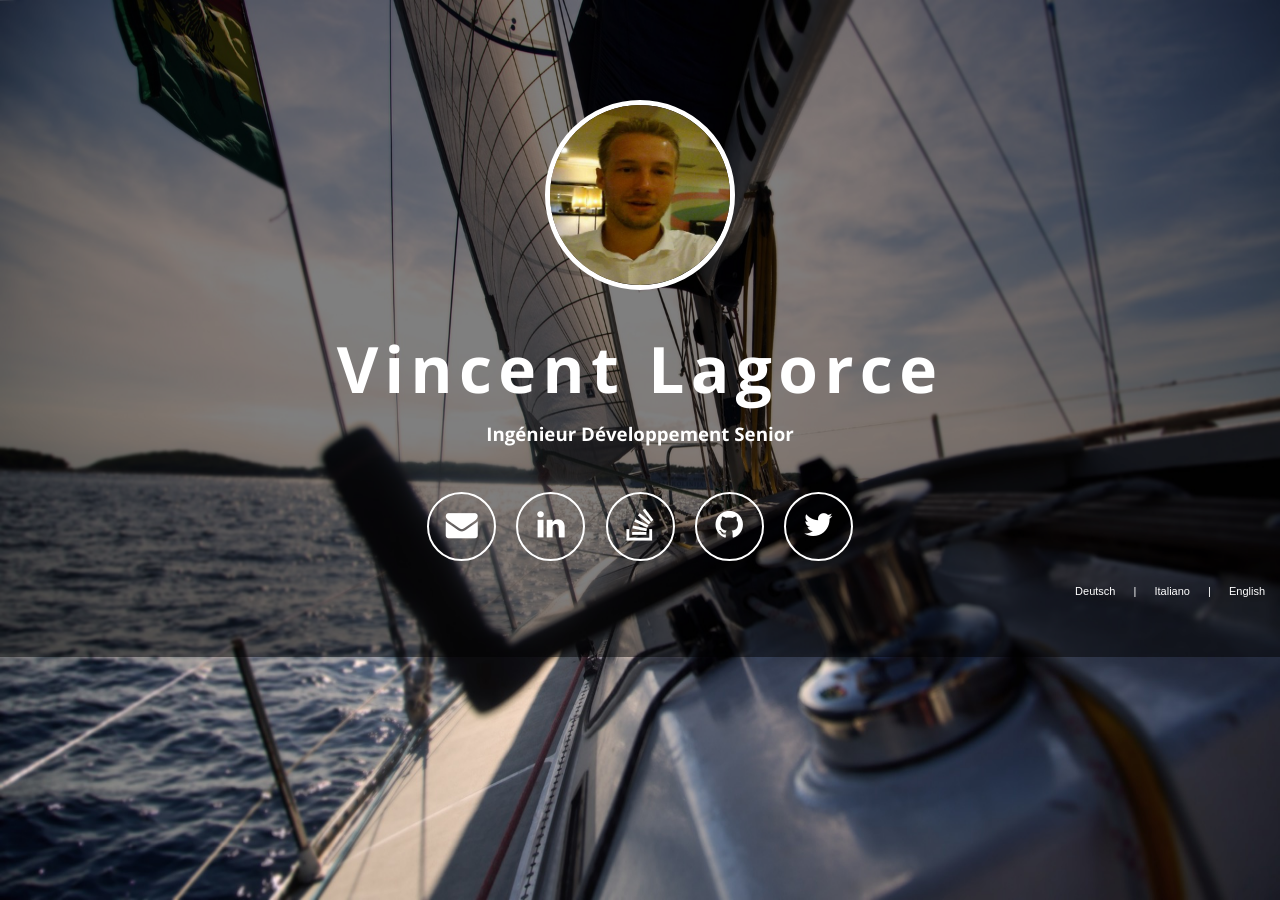
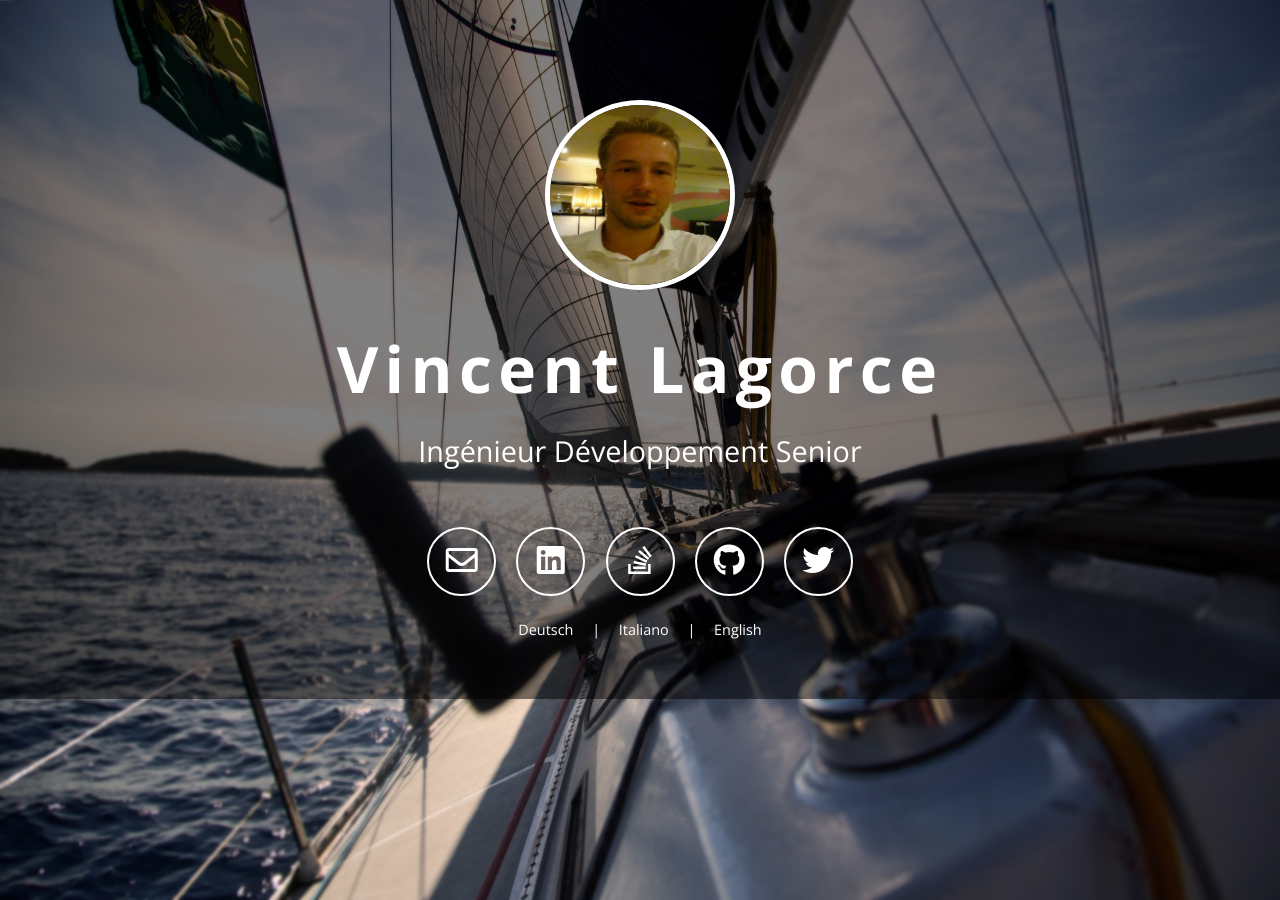
Before and after one commit to vlagorce/vlagorce.github.io, a Jekyll site: the page built from _pages/index.md, in a window 1280 px wide. Built offline with Jekyll 4.4.1, drawn with Linux system fonts in a browser that asks for light colours; nearby versions of some CDN libraries.

Commit message:
Improve devtools audit result.

```diff
--- a/_includes/head.html
+++ b/_includes/head.html
@@ -2,13 +2,14 @@
 <meta http-equiv="X-UA-Compatible" content="IE=edge">
 <meta name="viewport" content="width=device-width, initial-scale=1.0">
 <meta name="robots" content="index, follow">
-
+<meta name="theme-color" content="#434343"/>
 {% seo %}
 
+<link rel="manifest" href="/data/manifest.json">
 <link rel="shortcut icon" href="/favicon.ico"/>
 <link rel="stylesheet" type='text/css' href="/css/front.css">
 <link rel='stylesheet' type='text/css' href='https://fonts.googleapis.com/css?family=Open+Sans:400,700&subset=latin'>
-<link rel="stylesheet" type='text/css' href="https://maxcdn.bootstrapcdn.com/font-awesome/4.7.0/css/font-awesome.min.css">
+<link rel="stylesheet" href="https://use.fontawesome.com/releases/v5.0.10/css/all.css" integrity="sha384-+d0P83n9kaQMCwj8F4RJB66tzIwOKmrdb46+porD/OvrJ+37WqIM7UoBtwHO6Nlg" crossorigin="anonymous">
 <!-- Google Analytics -->
 <script>
     (function (i, s, o, g, r, a, m) {
--- a/_layouts/default.html
+++ b/_layouts/default.html
@@ -2,7 +2,7 @@
 permalink: /
 ---
 <!DOCTYPE html>
-<html class="no-js">
+<html class="no-js" lang="{{ page.lcl }}">
 <head>
     {% include head.html %}
 </head>
--- a/_layouts/page.html
+++ b/_layouts/page.html
@@ -4,40 +4,41 @@ layout: default
 
 <div class="content">
 
-    <img src="/imgs/background.jpg" id="fullscreen">
+    <img src="/imgs/background.jpg" id="fullscreen" alt="background">
 
-    <img src="/imgs/avatar.jpg" id="avatar">
+    <img src="/imgs/avatar.jpg" id="avatar" alt="avatar">
 
     <h1>{{ page.name }}</h1>
     <h3>{{ page.job-title }}</h3>
 
     <ul>
         <li>
-            <a class="fa fa-2x fa-envelope" href="mailto:{{ site.email }}">
+            <a class="far fa-2x fa-envelope" href="mailto:{{ site.email }}">
                 <span class="description">Email</span>
             </a>
         </li>
 
         <li>
-            <a class="fa fa-2x fa-linkedin" href="https://linkedin.com/in/{{ site.linkedin.username }}/{{ page.lcl }}" target="_blank">
+
+            <a class="fab fa-2x fa-linkedin" href="https://linkedin.com/in/{{ site.linkedin.username }}/{{ page.lcl }}" target="_blank" rel="noopener">
                 <span class="description">LinkedIn</span>
             </a>
         </li>
 
         <li>
-            <a class="fa fa-2x fa-stack-overflow" href="https://stackoverflow.com/story/{{ site.stack_of.username }}" target="_blank">
+            <a class="fab fa-2x fa-stack-overflow" href="https://stackoverflow.com/story/{{ site.stack_of.username }}" target="_blank" rel="noopener">
                 <span class="description">Stack OF</span>
             </a>
         </li>
 
         <li>
-            <a class="fa fa-2x fa-github" href="https://github.com/{{ site.git-hub.username }}" target="_blank">
+            <a class="fab fa-2x fa-github" href="https://github.com/{{ site.git-hub.username }}" target="_blank" rel="noopener">
                 <span class="description">GitHub</span>
             </a>
         </li>
 
         <li>
-            <a class="fa fa-2x fa-twitter" href="https://twitter.com/{{ site.twitter.username }}" target="_blank">
+            <a class="fab fa-2x fa-twitter" href="https://twitter.com/{{ site.twitter.username }}" target="_blank" rel="noopener">
                 <span class="description">Twitter</span>
             </a>
         </li>
--- a/css/front.css
+++ b/css/front.css
@@ -32,14 +32,14 @@ h1 {
     font-weight: bold;
     letter-spacing: 0.1em;
     font-size: 4em;
-    font-family: 'Open Sans';
     margin: -10px 0;
 }
 
 h3 {
     color: white;
     padding-bottom: 20px;
-    font-weight: thin;
+    font-size: 1.8em;
+    font-weight: normal;
 }
 
 .content {
@@ -71,7 +71,6 @@ li:hover {
     -webkit-transition: 500ms;
     -moz-transition: 500ms;
     transition: 500ms;
-    text-decoration: none;
     background-color: rgba(0, 0, 0, 0.5);
 }
 
@@ -87,9 +86,8 @@ a {
 
 .languages {
     color: white;
-    font-family: Arial;
-    font-size: 11px;
-    text-align: right;
+    font-size: 0.9em;
+    text-align: center;
 }
 
 @media (max-width: 450px) {
@@ -101,7 +99,6 @@ a {
         border-radius: 0%;
         border: none;
         color: white;
-        margin: 8px;
         display: block;
         list-style: none;
         margin: 10px 0px;
@@ -111,7 +108,6 @@ a {
     }
 
     li:hover {
-        background-color: none;
         transition: none;
     }
 
@@ -120,8 +116,7 @@ a {
         border: 2px solid white;
         border-radius: 5px;
         color: white;
-        padding: 15px;
-        padding-left: 30px;
+        padding: 15px 15px 15px 30px;
         width: 70%;
     }
 
@@ -137,14 +132,12 @@ a {
     .description {
         display: inline-block;
         color: white;
-        font-family: Arial;
         margin-left: 40px;
     }
 
     .languages {
         display: inline-block;
         color: white;
-        font-family: Arial;
     }
 
     .languages a {
```
Also changed, not shown: data/manifest.json (added).
